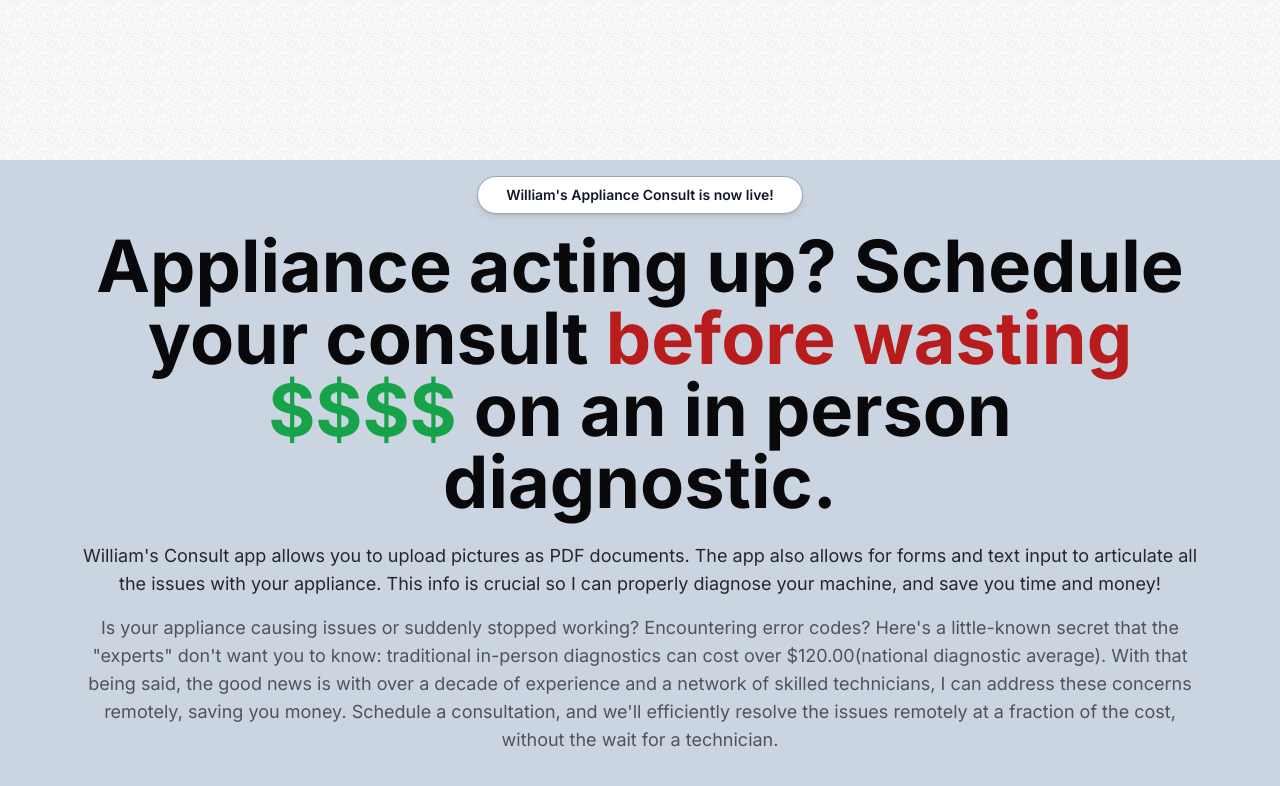
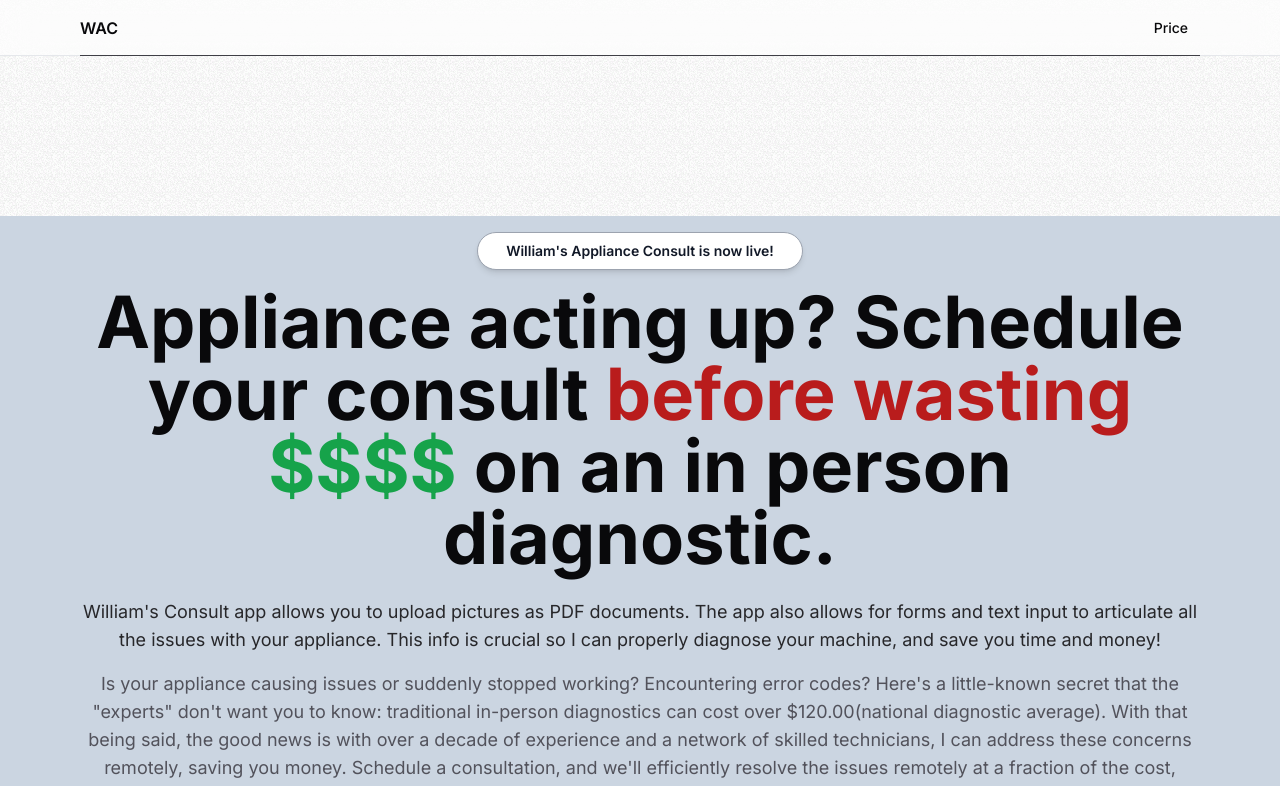
Before and after one commit to addicted2crypto/williams_appliance_consult, a Next.js app: page / in a window 1280 px wide. Shown: the top 786 px of the page. Built offline with nearby package versions, Linux system fonts and the light colour scheme.

Commit message:
started navbar

```diff
--- /dev/null
+++ b/app/components/navbar.tsx
@@ -0,0 +1,28 @@
+import { buttonVariants } from "@/components/ui/button"
+import Link from "next/link"
+import WidthWrapper from "./WidthWrapper"
+
+
+const Navbar = () => {
+    return (
+        <nav className="sticky h-14 inset-x-0 top-0 z-30 w-full border-b border-gray-200 bg-white/60 backdrop-blur-lg transition-all">
+            <WidthWrapper>
+                <div className="flex h-14 items-center justify-between border-b border-zinc-700">
+                    <Link href="/" className="flex z-40 font-semibold">
+                        <span>WAC</span>
+                      {/*add logo */}
+                    </Link>
+                    <div className="hidden items-center space-x-4 sm:flex hover:bg-slate-300">
+                        <Link href="/price"className={buttonVariants({
+                            variant: "ghost",
+                            size: "sm"
+                        })}>Price</Link>
+
+                    </div>
+                </div>
+            </WidthWrapper>
+        </nav>
+    )
+}
+
+export default Navbar
--- a/app/layout.tsx
+++ b/app/layout.tsx
@@ -1,6 +1,7 @@
 import { cn } from '@/lib/utils'
 import type { Metadata } from 'next'
 import { Inter } from 'next/font/google'
+import Navbar from './components/navbar'
 import './globals.css'
 
 const inter = Inter({ subsets: ['latin'] })
@@ -21,6 +22,7 @@
         'min-h-screen font-sans antialiased grainy',
         inter.className
       )}>
+        <Navbar />
         {children}
       </body>
     </html>
```
